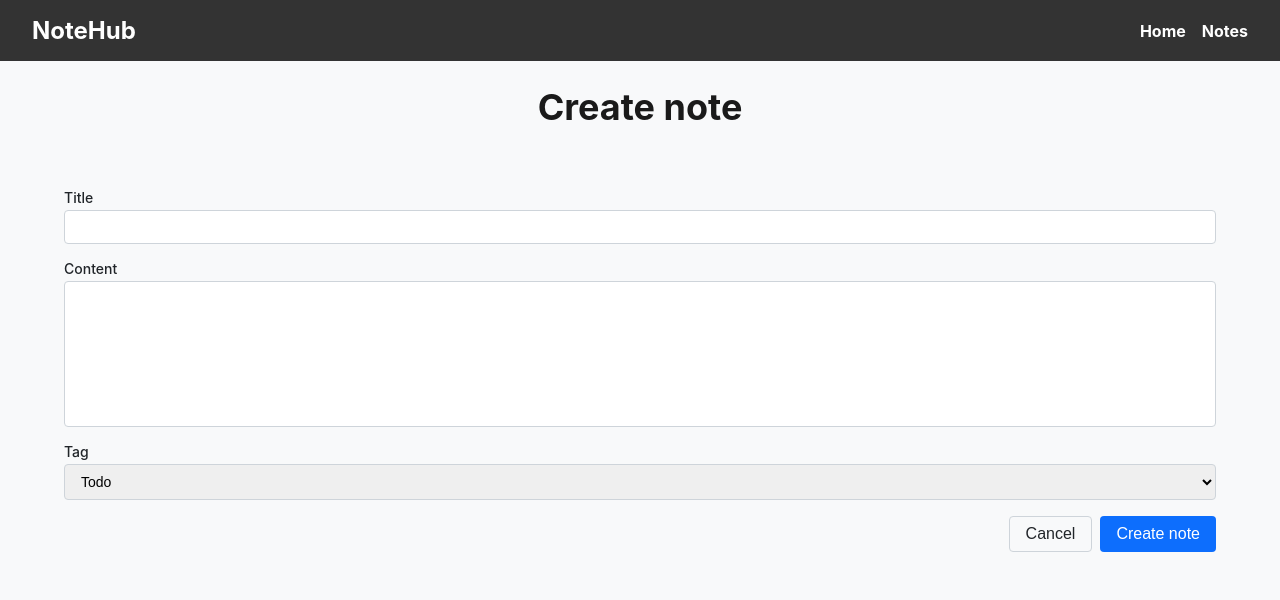
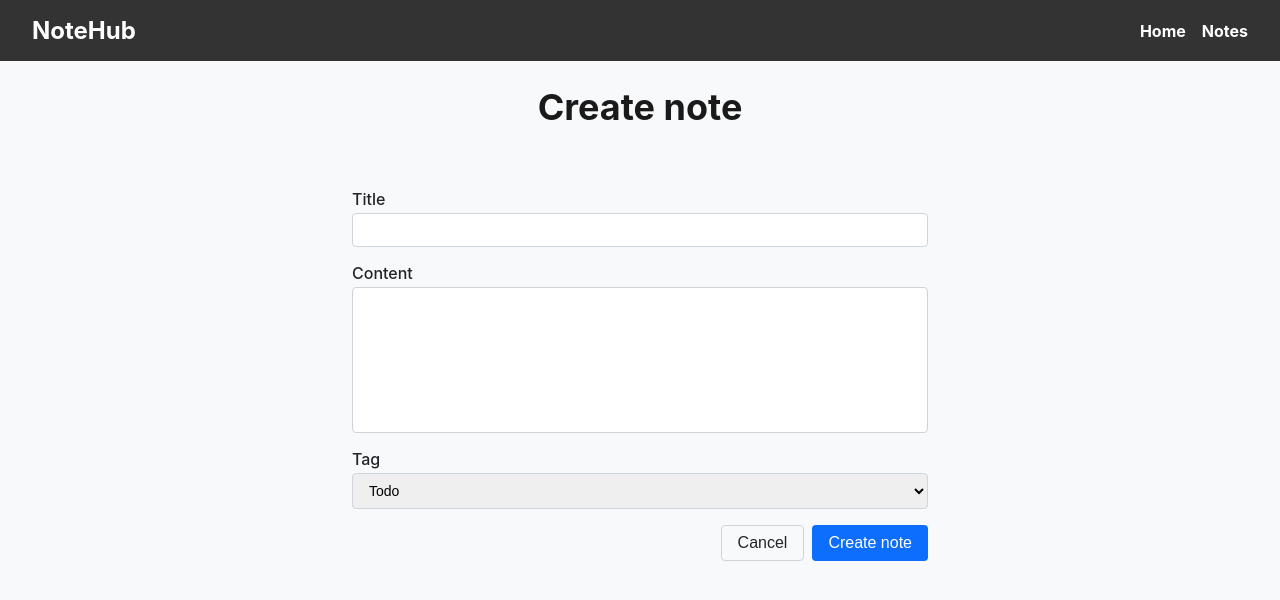
Before and after one commit to VitaKoval27/08-zustand, a Next.js app: page /notes/action/create in a window 1280 px wide. Shown: the top 600 px of the page. Built offline with nearby package versions, Linux system fonts and the light colour scheme; no server answers.

Commit message:
change ccs form

```diff
--- a/components/NoteForm/NoteForm.module.css
+++ b/components/NoteForm/NoteForm.module.css
@@ -2,12 +2,15 @@
   display: flex;
   flex-direction: column;
   gap: 16px;
+  max-width: 900px;
+  width: 50%;
+  margin: 0 auto
 }
 
 .formGroup {
   display: flex;
   flex-direction: column;
-  font-size: 14px;
+  font-size: 16px;
   font-weight: 500;
   color: #212529;
 }
```
